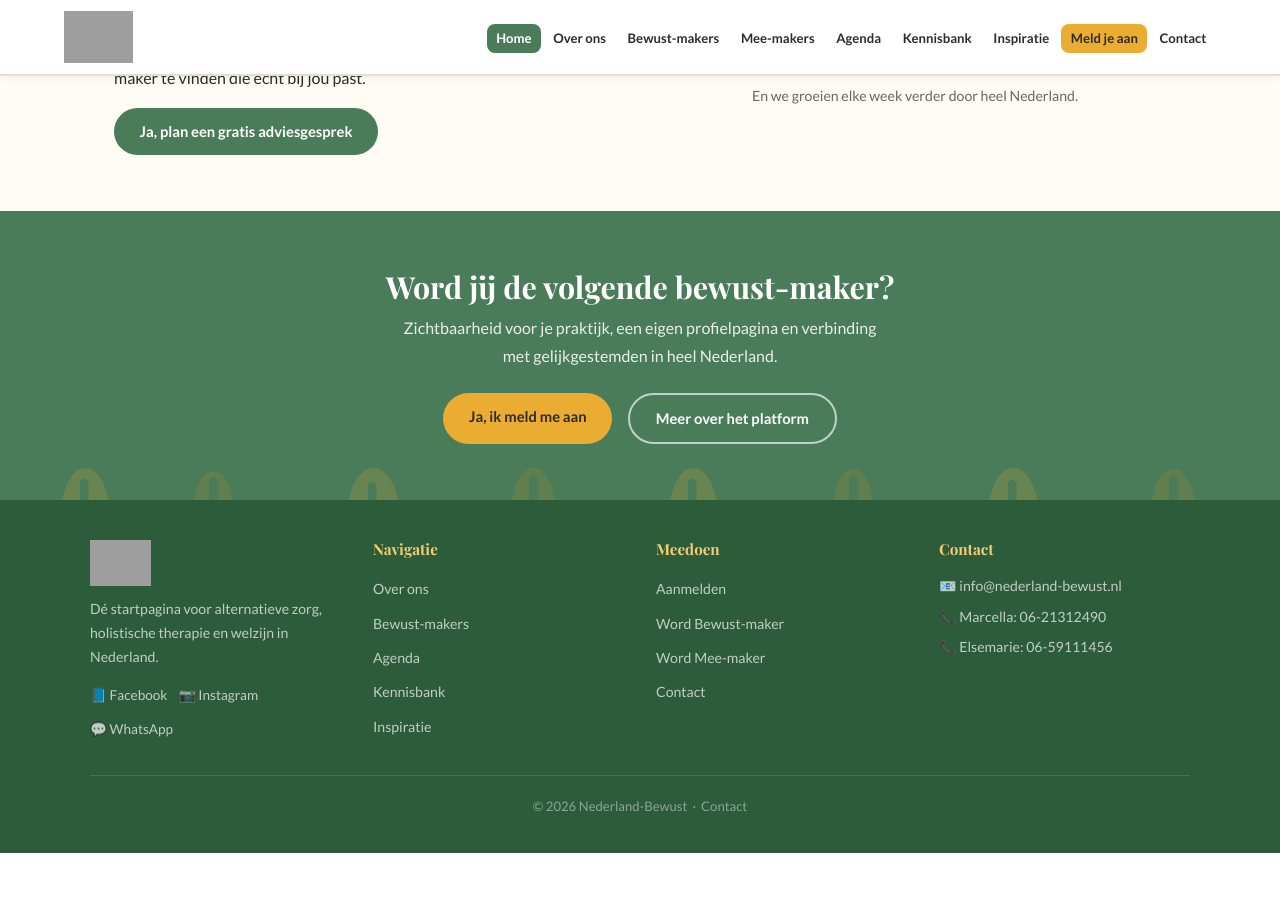
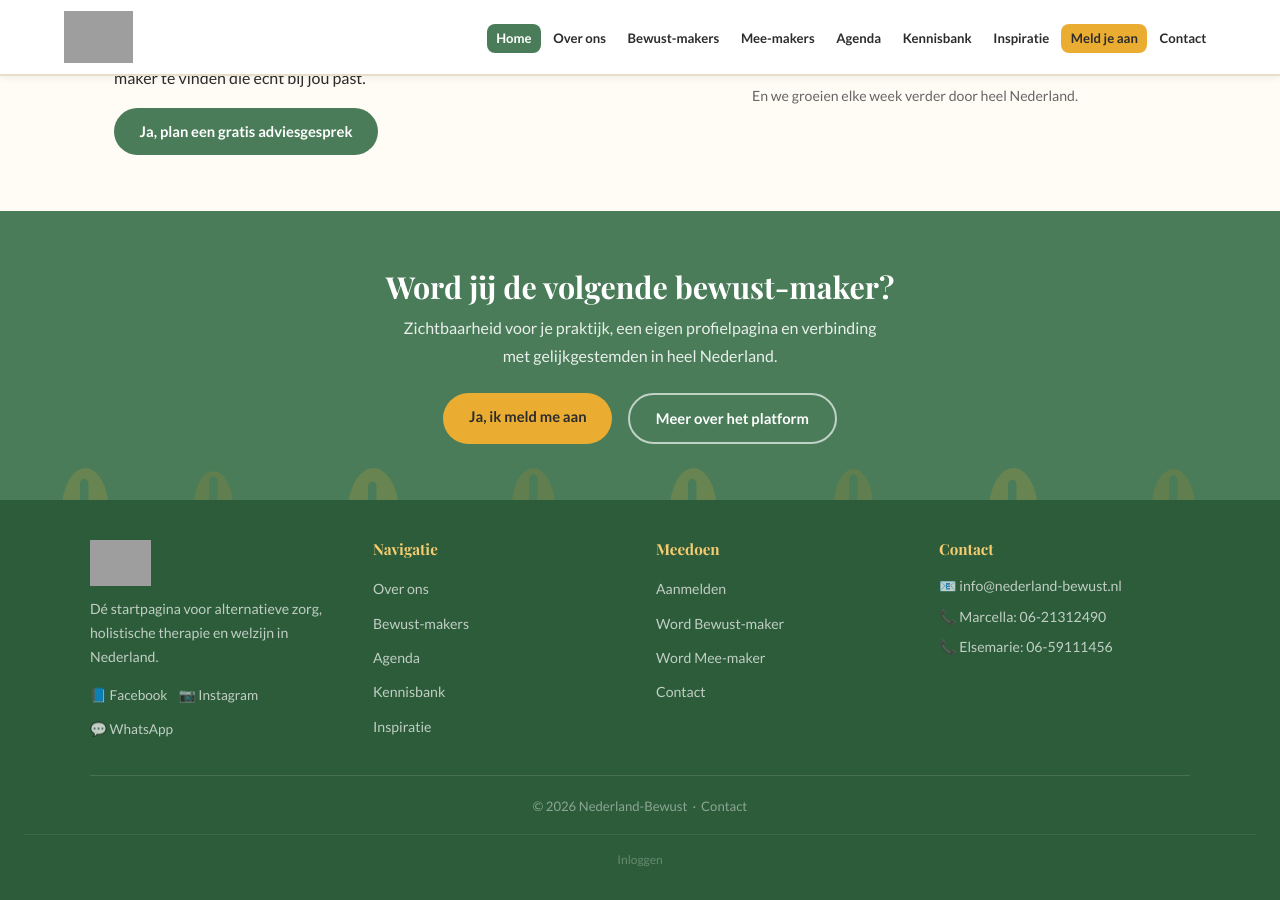
Before and after one commit to hands4flownl/nederland-bewust, a Jekyll site: the page built from index.html, in a window 1280 px wide and 900 px high, scrolled down 3218 px. Built offline with Jekyll 4.4.1, drawn with Linux system fonts in a browser that asks for light colours; a script that is not in the unit is left out; before the commit the page ends 4071 px from its top, so only the background shows below that; grey boxes are pictures that could not be loaded.

Commit message:
Footer: discrete inloglink onderaan voor bewust-makers

```diff
--- a/_includes/footer.html
+++ b/_includes/footer.html
@@ -39,4 +39,12 @@
   <div class="footer-bodem">
     <p>© {{ 'now' | date: "%Y" }} Nederland-Bewust &nbsp;·&nbsp; <a href="{{ '/contact/' | relative_url }}" style="color:rgba(255,255,255,0.45)">Contact</a></p>
   </div>
+  <div style="text-align:center;padding:0.6rem 1rem;border-top:1px solid rgba(255,255,255,0.08);">
+    <a href="#" onclick="if(window.netlifyIdentity){window.netlifyIdentity.open('login');}return false;"
+       id="footer-login-link"
+       style="color:rgba(255,255,255,0.28);font-size:0.75rem;text-decoration:none;">Inloggen</a>
+    <a href="/admin/"
+       id="footer-beheer-link"
+       style="color:rgba(255,255,255,0.28);font-size:0.75rem;text-decoration:none;display:none;">⚙️ Mijn profiel beheren</a>
+  </div>
 </footer>
```
